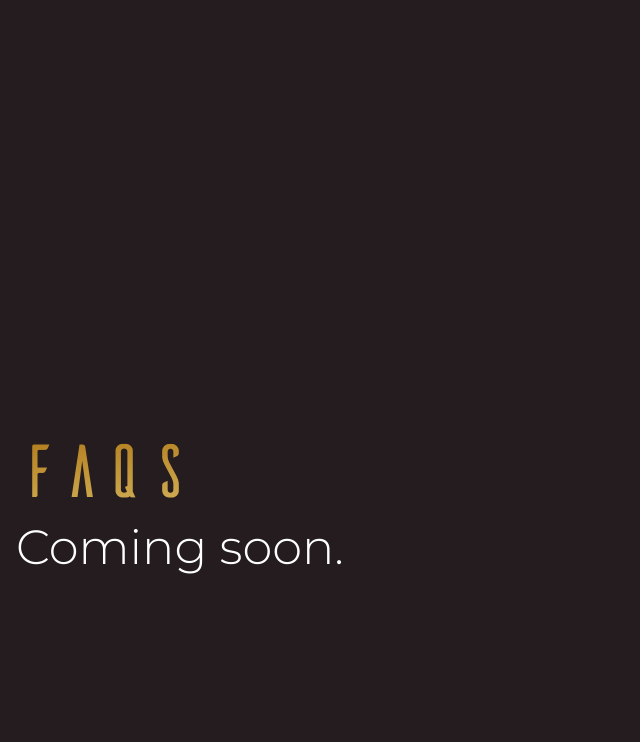
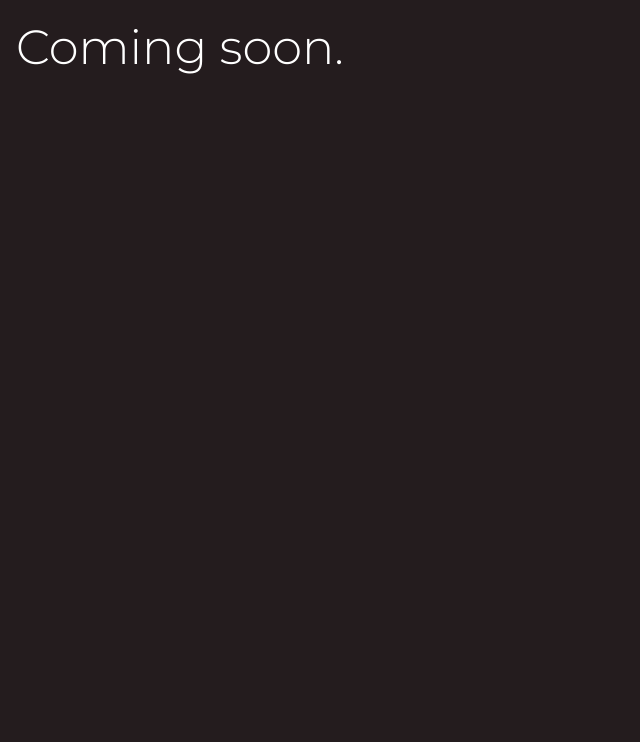
Before and after one commit to PrivacySavior/website, a Nuxt app: page / in a window 1280 px wide. Shown: the part 2009-2751 px from the top of the page, without its empty margins (0-640 px from the left). Built offline with nearby package versions, Linux system fonts and the light colour scheme.

Commit message:
semi-fixed navbar

```diff
--- a/components/Faq.vue
+++ b/components/Faq.vue
@@ -3,7 +3,7 @@
     ref="Faq"
     id="faq"
     class="
-      min-h-[75vh]
+      min-h-[100vh]
       w-full
       h-full
       bg-primary
--- a/components/Narvbar.vue
+++ b/components/Narvbar.vue
@@ -137,8 +137,13 @@ export default {
         }
     },
     mounted(){
-        gsap.to(this.$refs.menu,{
-            y: -2*this.$refs.menu.offsetHeight,
+        // gsap.to(this.$refs.menu,{
+        //     y: -2*this.$refs.menu.offsetHeight,
+        // })
+        gsap.set(this.$refs.menu, {
+            css: {
+                translateY: "-100%"
+            }
         })
         window.addEventListener("resize", ()=>{
 
--- a/components/Products.vue
+++ b/components/Products.vue
@@ -3,7 +3,7 @@
     ref="Products"
     id="products"
     class="
-      min-h-[75vh]
+      min-h-[100vh]
       w-full
       h-full
       bg-primary
```
